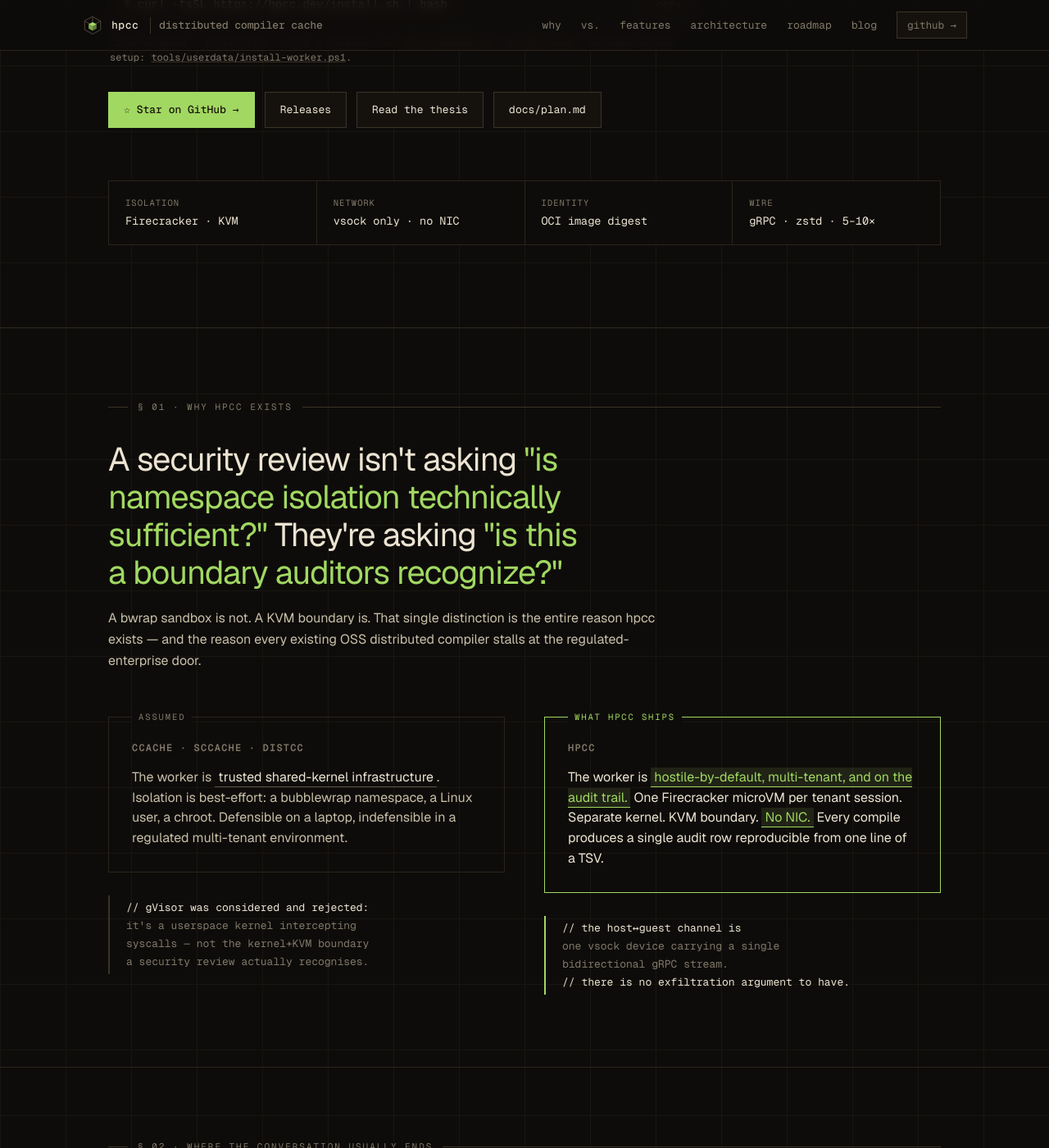
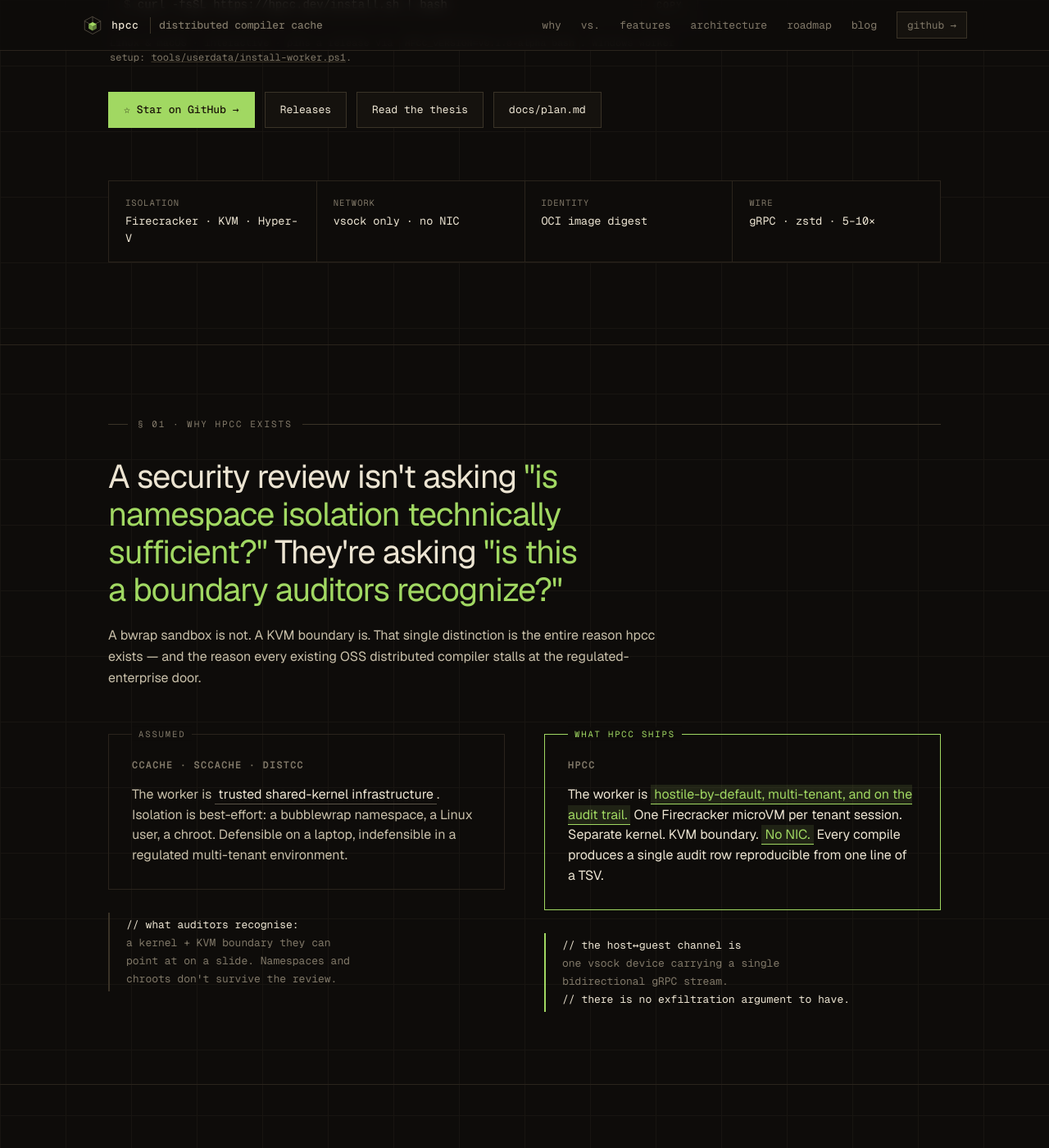
Before and after one commit to aarani/hpcc, a Jekyll site: the page built from web/index.html, in a window 1280 px wide and 1400 px high, scrolled down 557 px. Shown: the whole window at 82% size. Built offline with Jekyll 4.4.1, drawn with Linux system fonts in a browser that asks for light colours; the list of posts is cut into pages by our own code.

Commit message:
install.sh + index: five small fixes
- ASCII banner now actually spells "hpcc" instead of "hpce" (the last
  letter's middle two rows had escaped to e-shape during a hand-edit;
  replaced with the canonical figlet output).

- Role menu collapses to client + skip on macOS. Worker needs
  /dev/kvm so it's been refusing on macOS anyway; scheduler is a real
  production service nobody sensibly stands up via a curl-piped
  laptop installer. Showing only the workable choice removes the
  trapdoor.

- Client flow now asks "point at a scheduler?" up front. Yes-path
  runs `hpcc init client` as before. No-path writes a minimal local
  config.toml (one disk cache, no [remote] block) directly, since
  `hpcc init client` requires scheduler+tenant+image-digest and
  there's no sensible synthetic value for any of them in the
  local-only case. Operators with an existing config get an
  overwrite confirm.

- Hero meta Isolation box now reads "Firecracker · KVM · Hyper-V" —
  Windows runhcs runtime is shipped; the box was advertising only
  the Linux half.

- Thesis grid no longer takes a swing at gVisor by name. Rewritten as
  a positive statement about what auditors recognise; the engineering
  merits debate didn't belong in the marketing copy.

```diff
--- a/web/index.html
+++ b/web/index.html
@@ -46,7 +46,7 @@
     <dl class="hero-meta">
       <div>
         <dt>Isolation</dt>
-        <dd>Firecracker · KVM</dd>
+        <dd>Firecracker · KVM · Hyper-V</dd>
       </div>
       <div>
         <dt>Network</dt>
@@ -82,10 +82,10 @@
           <p>The worker is <span class="hl" style="background:transparent;color:var(--fg);border-bottom:1px solid var(--mute-2)">trusted shared-kernel infrastructure</span>. Isolation is best-effort: a bubblewrap namespace, a Linux user, a chroot. Defensible on a laptop, indefensible in a regulated multi-tenant environment.</p>
         </div>
         <div class="thesis-quote">
-          <em>// gVisor was considered and rejected:</em><br/>
-          it's a userspace kernel intercepting<br/>
-          syscalls — not the kernel+KVM boundary<br/>
-          a security review actually recognises.
+          <em>// what auditors recognise:</em><br/>
+          a kernel + KVM boundary they can<br/>
+          point at on a slide. Namespaces and<br/>
+          chroots don't survive the review.
         </div>
       </div>
       <div class="thesis-pair">
```
Also changed, not shown: 1 other file.
